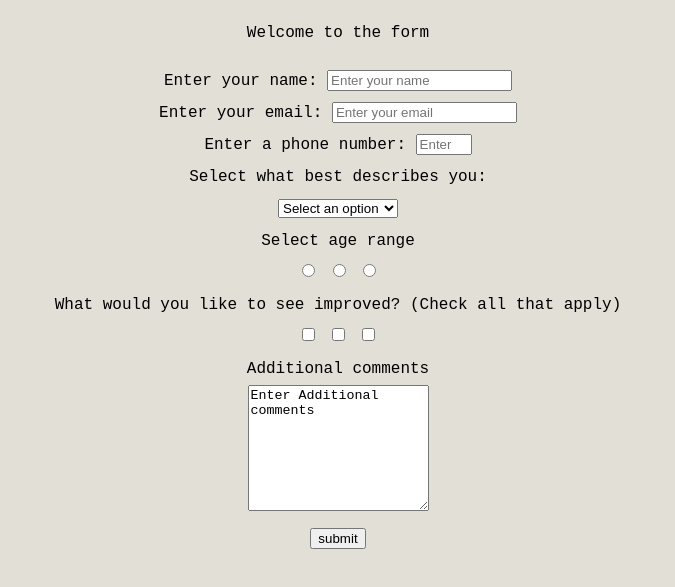
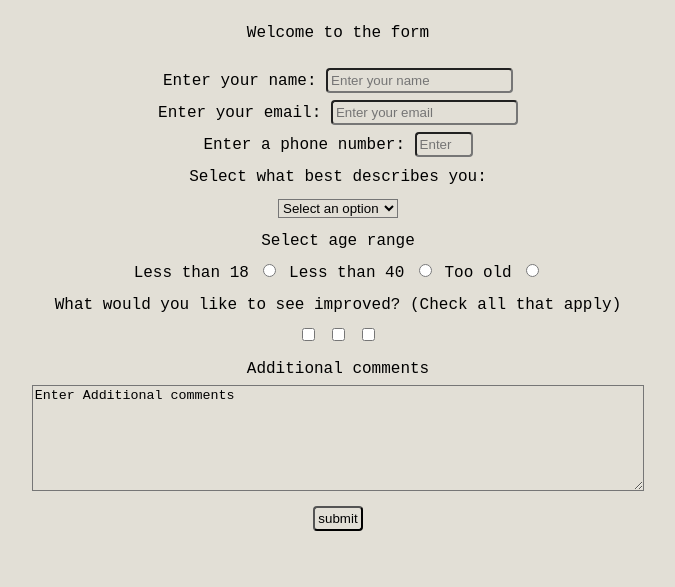
Before and after one commit to Apiyo4/MicroverseTrialOne, a plain HTML site: page HTML Project/index.html in a window 1280 px wide. Shown: the part 55-642 px from the top of the page, without its empty margins (302-977 px from the left). Drawn offline with Linux system fonts and the light colour scheme.

Commit message:
Style inputs

```diff
--- a/HTML Project/index.html
+++ b/HTML Project/index.html
@@ -33,9 +33,12 @@
                     <option value="Opt 2">Prefer not to say</option>
                 </select>
                 <label>Select age range</label>
-                <input type="radio" name="age" value="Less than 18">
-                <input type="radio" name="age" value="Less than 40">
-                <input type="radio" name="age" value="Too old">
+                Less than 18
+                <input type="radio" name="age" value="Less than 18" />
+                Less than 40
+                <input type="radio" name="age" value="Less than 40" />
+                Too old
+                <input type="radio" name="age" value="Too old" />
 
                 <label> What would you like to see improved? (Check all that apply)</label>
                 <input type='checkbox' value='Open source community'/>
@@ -43,7 +46,7 @@
                 <input type='checkbox' value='Challenges'/>
 
                 <label>Additional comments</label>
-                <textarea rows='8' columns='120'>Enter Additional comments</textarea>
+                <textarea >Enter Additional comments</textarea>
                <br/>
                 <input type='button' id='submit' value= 'submit' />
 
--- a/HTML Project/styles.css
+++ b/HTML Project/styles.css
@@ -18,3 +18,15 @@ label{
 #submit{
     clear: both;
 }
+input{
+    padding: 3px;
+    border-radius: 4px;
+    background-color: #e2dfd6;
+}
+select, textarea{
+    background-color: #e2dfd6;
+}
+textarea{
+    width: 60%;
+    height: 100px;
+}
```
